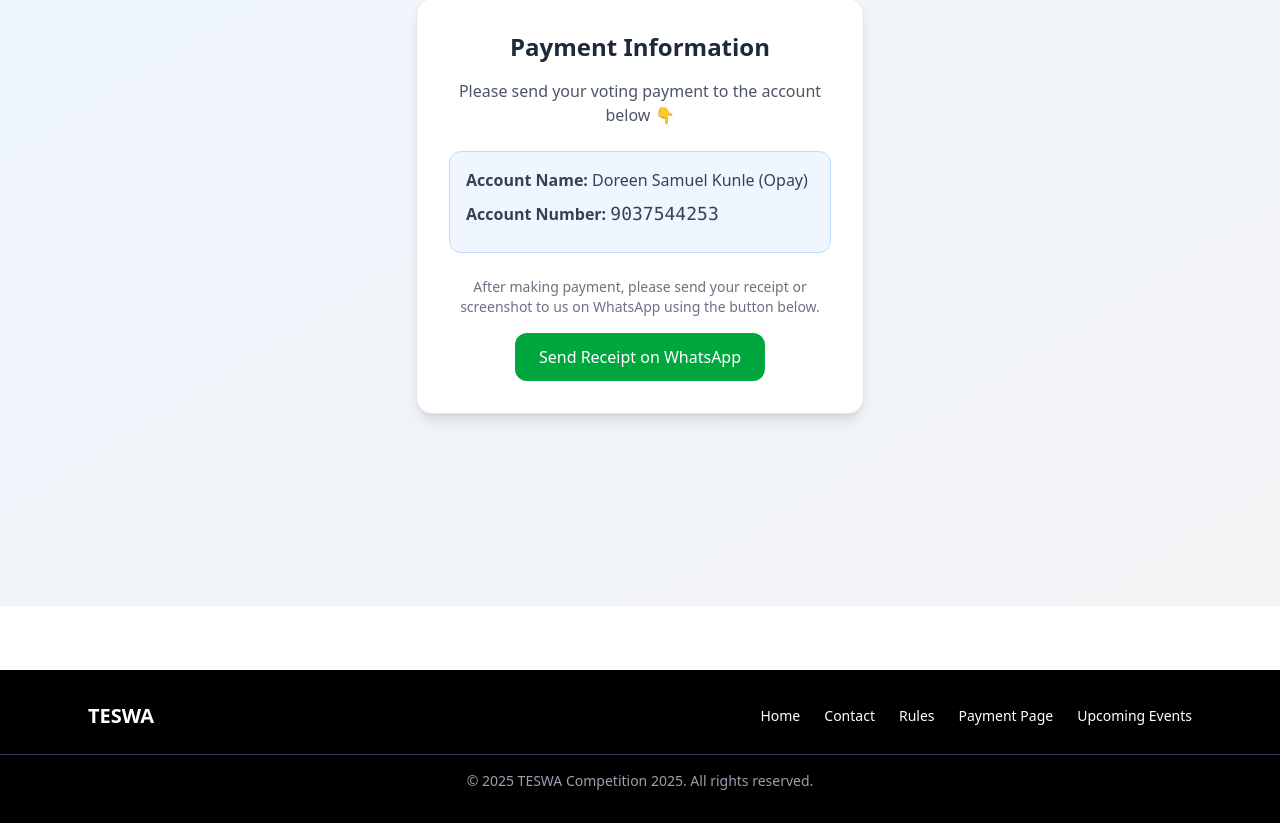
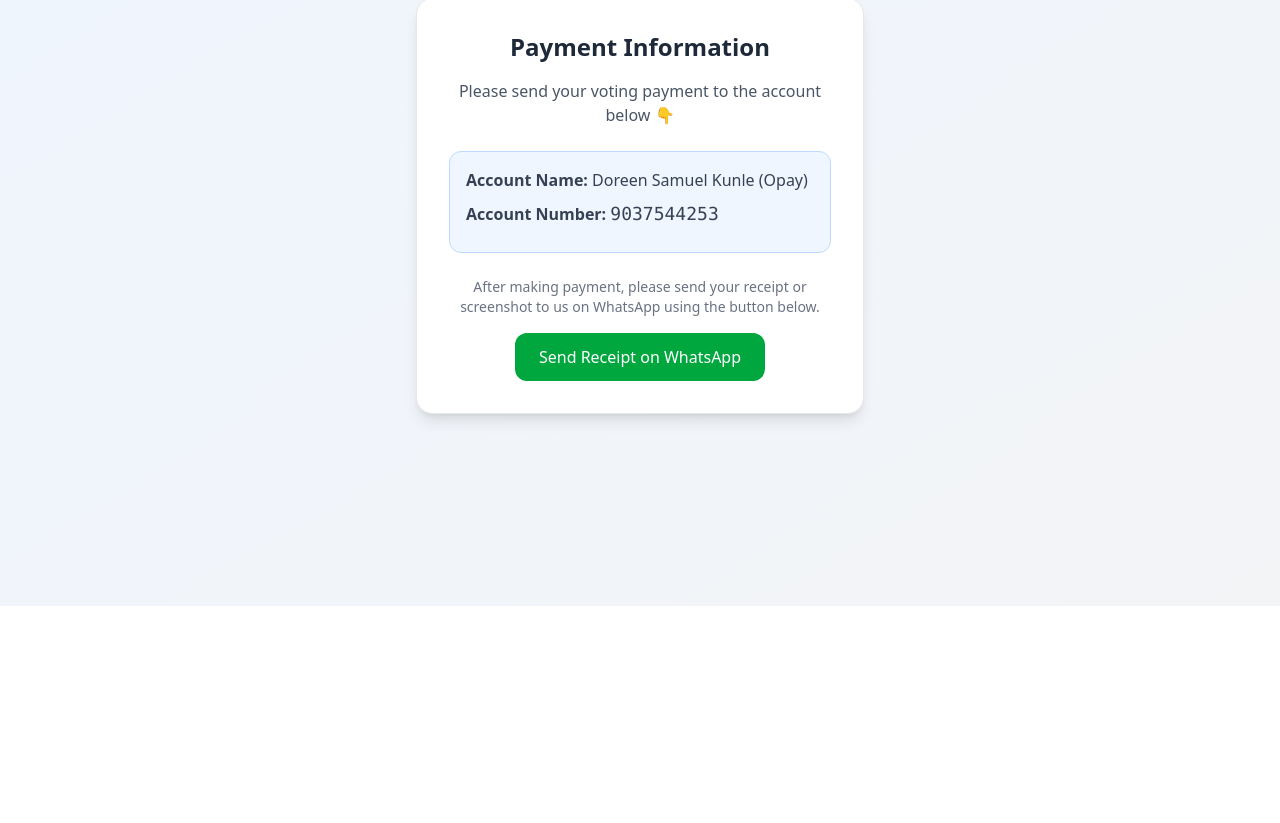
Before and after one commit to isaiah973/rankingSystem, a React (Vite) app: page /payment in a window 1280 px wide. Shown: the part 250-1073 px from the top of the page. After the commit the page ends 856 px from the top, so only its background shows below. Built offline with nearby package versions, Linux system fonts and the light colour scheme.

Commit message:
payment page

```diff
--- a/src/Components/Navbar.jsx
+++ b/src/Components/Navbar.jsx
@@ -9,9 +9,9 @@ const Navbar = () => {
     <div className="font-[Roboto]">
       <nav className="">
         <div className="flex items-center justify-between w-full px-16 lg:px-40">
-
-          <h1 className="font-bold text-2xl cursor-pointer hover:border-b-2 hidden md:flex">TESWA</h1>
-
+          <Link to="/">
+            <h1 className="font-bold text-2xl cursor-pointer hover:border-b-2 hidden md:flex">TESWA</h1>
+          </Link>
           <ul className="hidden md:flex h-[7vh] space-x-20 items-center justify-center font-semibold">
 
             <Link to="/">
--- a/src/Pages/PaymentPage.jsx
+++ b/src/Pages/PaymentPage.jsx
@@ -53,7 +53,7 @@ const PaymentPage = () => {
       </div>
 
     </div>
-    <Footer />
+    {/* <Footer /> */}
 
     </div>
   );
```
